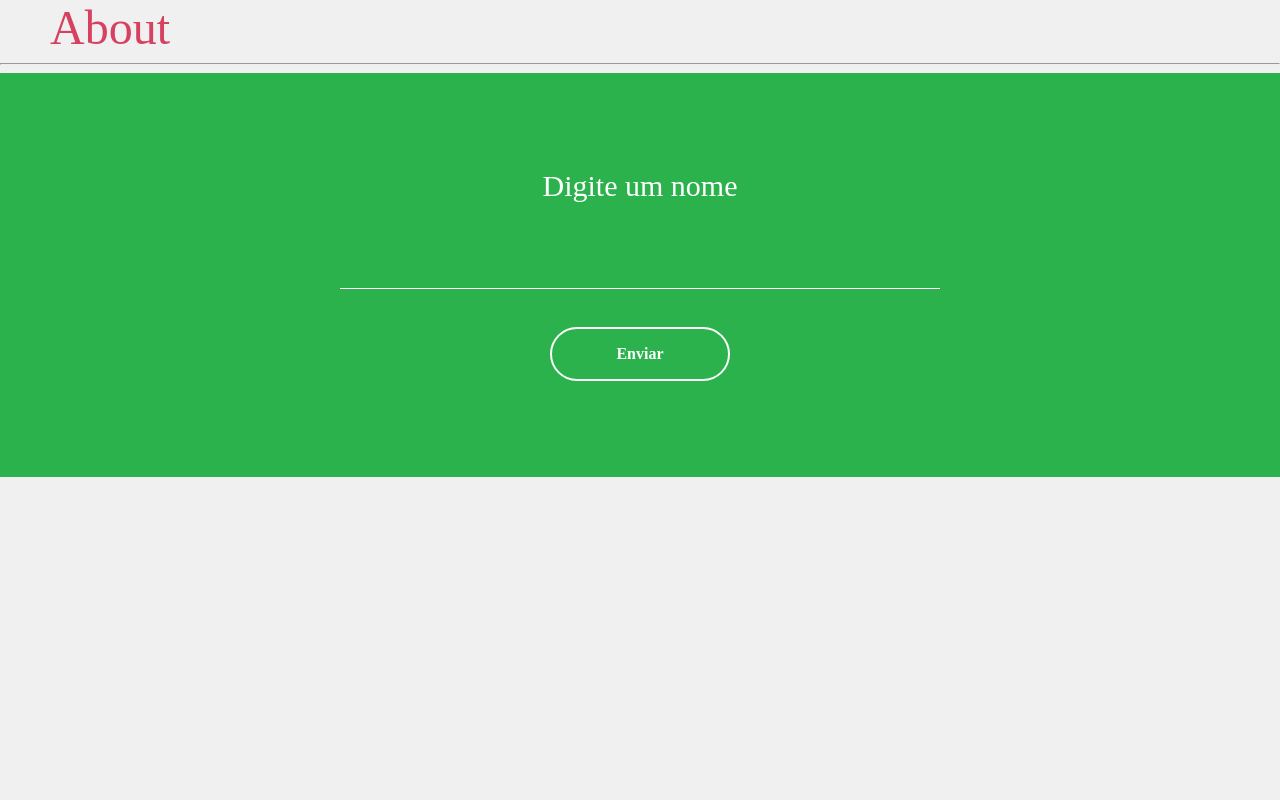
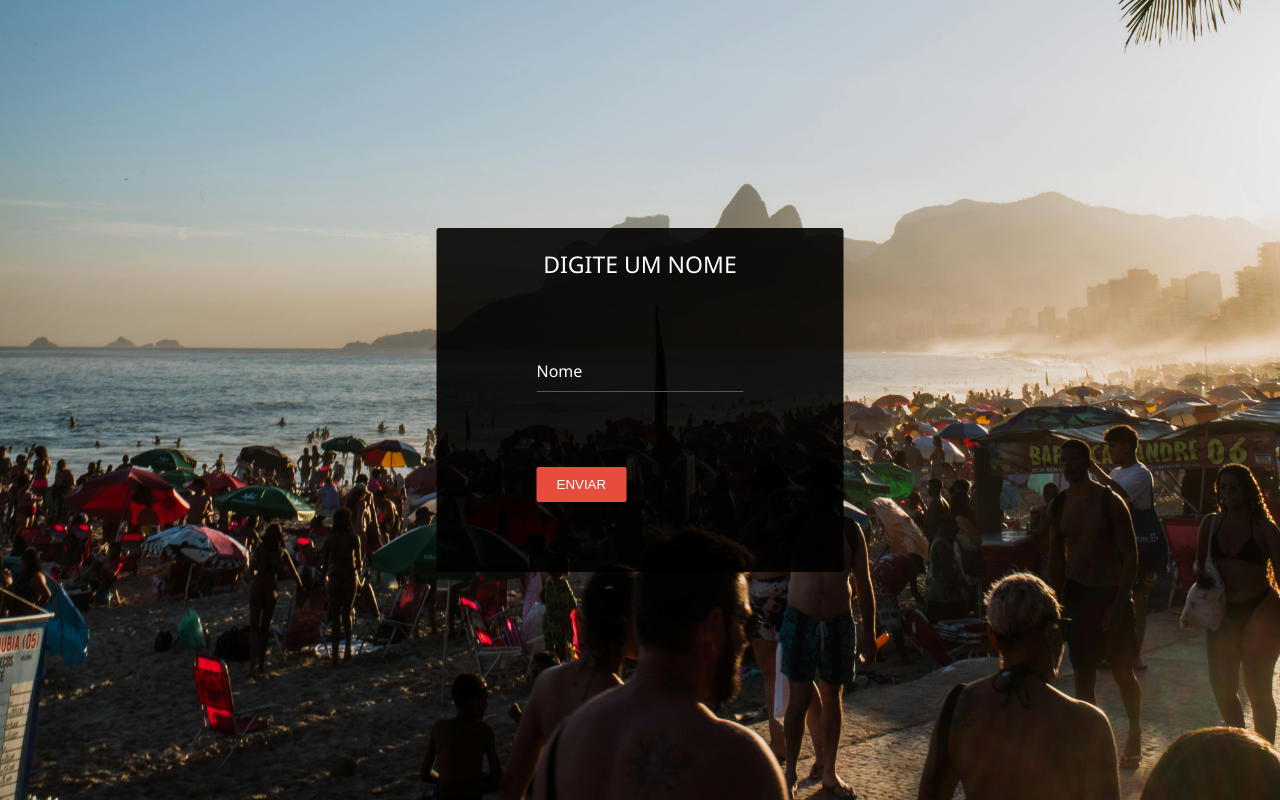
Before and after one commit to pietropieri/IBGE-NAME-PROJECT, a Flask app: page / in a window 1280 px wide. Run offline with Flask 3, Linux system fonts and the light colour scheme; parts of the project's set-up code (start-up, migrations or seed data) failed here and were passed over.

Commit message:
Fix front

```diff
--- /dev/null
+++ b/nameMap/static/style/formtest.css
@@ -0,0 +1,80 @@
+@import url('https://fonts.googleapis.com/css?family=Noto+Sans:400,400i,700,700i&subset=greek-ext');
+
+body{
+    background-image: url("../images/pessoas-brasil.jpg");    background-position: center center;
+    background-repeat: no-repeat;
+    background-size: cover;
+    font-family: 'Noto Sans', sans-serif;
+}
+.text-center{
+	color:#fff;
+	text-transform:uppercase;
+    font-size: 23px;
+    margin: -50px 0 80px 0;
+    display: block;
+    text-align: center;
+}
+.box{
+	position:absolute;
+	left:50%;
+	top:50%;
+	transform: translate(-50%,-50%);
+    background-color: rgba(0, 0, 0, 0.89);
+	border-radius:3px;
+	padding:70px 100px;
+}
+.input-container{
+	position:relative;
+	margin-bottom:25px;
+}
+.input-container label{
+	position:absolute;
+	top:0px;
+	left:0px;
+	font-size:16px;
+	color:#fff;
+    pointer-event:none;
+	transition: all 0.5s ease-in-out;
+}
+.input-container input{
+  border:0;
+  border-bottom:1px solid #555;
+  background:transparent;
+  width:100%;
+  padding:8px 0 5px 0;
+  font-size:16px;
+  color:#fff;
+}
+.input-container input:focus{
+ border:none;
+ outline:none;
+ border-bottom:1px solid #e74c3c;
+}
+.btn{
+	color:#fff;
+	background-color:#e74c3c;
+	outline: none;
+    border: 0;
+    color: #fff;
+	padding:10px 20px;
+	text-transform:uppercase;
+	margin-top:50px;
+	border-radius:2px;
+	cursor:pointer;
+	position:relative;
+}
+/*.btn:after{
+	content:"";
+	position:absolute;
+	background:rgba(0,0,0,0.50);
+	top:0;
+	right:0;
+	width:100%;
+	height:100%;
+}*/
+.input-container input:focus ~ label,
+.input-container input:valid ~ label{
+	top:-12px;
+	font-size:12px;
+
+}
--- a/nameMap/templates/base.html
+++ b/nameMap/templates/base.html
@@ -1,136 +1,14 @@
-
 <!DOCTYPE html>
 <html lang="en">
 <head>
     <meta charset="UTF-8">
-    <title>{% block title %} {% endblock %} - Mapeamento de nomes</title>
-    <style>
-        body {
-        background: #F0F0F0;
-        margin: 0;
-        color: white;
-        }
-
-        .subscribe-box {
-        background: #2bb24c;
-        font-family: "Gothic A1", serif;
-        padding: 6em 0;
-        text-align: center;
-        }
-        .subscribe-box h2 {
-        margin: 0 0 0.85em 0;
-        font-weight: 100;
-        font-size: 30px;
-        font-family: "Marcellus", serif;
-        }
-        .subscribe-box .subscribe {
-        width: 100%;
-        max-width: 600px;
-        margin: auto;
-        }
-        .subscribe-box .subscribe input {
-        width: 100%;
-        background: transparent;
-        border: 0;
-        border-bottom: 1px solid;
-        padding: 1em 0 0.8em;
-        text-align: center;
-        font-size: 18px;
-        font-family: inherit;
-        font-weight: 300;
-        line-height: 1.5;
-        color: inherit;
-        outline: none;
-        }
-        .subscribe-box .subscribe input::-moz-placeholder {
-        color: rgba(255, 255, 255, 0.5);
-        }
-        .subscribe-box .subscribe input:-ms-input-placeholder {
-        color: rgba(255, 255, 255, 0.5);
-        }
-        .subscribe-box .subscribe input::placeholder {
-        color: rgba(255, 255, 255, 0.5);
-        }
-        .subscribe-box .subscribe button {
-        all: unset;
-        margin-top: 2.4em;
-        background: transparent;
-        border: 2px solid white;
-        padding: 1em 4em;
-        border-radius: 50px;
-        cursor: pointer;
-        display: inline-block;
-        font-weight: 700;
-        position: relative;
-        transition: all 300ms ease;
-        }
-        .subscribe-box .subscribe button span {
-        display: inline-block;
-        transition: all 300ms ease;
-        }
-        .subscribe-box .subscribe button:before, .subscribe-box .subscribe button:after {
-        content: "";
-        display: block;
-        position: absolute;
-        transition: all 300ms ease;
-        opacity: 0;
-        }
-        .subscribe-box .subscribe button:before {
-        height: 7px;
-        width: 7px;
-        background: transparent;
-        border-right: 2px solid;
-        border-top: 2px solid;
-        right: 30px;
-        top: 21px;
-        transform: rotate(45deg);
-        }
-        .subscribe-box .subscribe button:after {
-        background: white;
-        height: 2px;
-        width: 50px;
-        left: 0;
-        top: 1.49em;
-        }
-        .subscribe-box .subscribe button:hover span {
-        transform: translateX(-10px);
-        }
-        .subscribe-box .subscribe button:hover:before {
-        opacity: 1;
-        }
-        .subscribe-box .subscribe button:hover:after {
-        width: 14px;
-        opacity: 1;
-        transform: translateX(160px);
-        }
-        .message {
-            padding: 10px;
-            margin: 5px;
-            background-color: #f3f3f3
-        }
-        nav a {
-            color: #d64161;
-            font-size: 3em;
-            margin-left: 50px;
-            text-decoration: none;
-        }
-
-        .alert {
-            padding: 20px;
-            margin: 5px;
-            color: #970020;
-            background-color: #ffd5de;
-        }
-
-    </style>
+    <meta name="viewport" content="width=device-width, initial-scale=1.0">
+    <title>{% block title %}{% endblock %} - Mapeamento de nomes</title>
+    <link rel="stylesheet" href="{{ url_for('static', filename='style/formtest.css') }}">
 </head>
 <body>
-    <nav>
-        <a href="#">About</a>
-    </nav>
-    <hr>
-    <div class="content">
-        {% block content %} {% endblock %}
+    <div class="box">
+        {% block content %}{% endblock %}
     </div>
 </body>
 </html>
--- a/nameMap/templates/create.html
+++ b/nameMap/templates/create.html
@@ -1,15 +1,16 @@
 {% extends 'base.html' %}
 
 {% block content %}
-<div class="subscribe-box">
-    <h2>Digite um nome</h2>
-    <form method="post" class="subscribe">
-      <input type="text" name="nome" placeholder="" autocomplete="off" required="required"
-      value="{{ request.form['nome'] }}"></input>
+<div>
+    <form method="post">
+      <span class="text-center">Digite um nome</span>
+      <div class="input-container">
+        <input type="text" name="nome" placeholder="" autocomplete="off" required="required"
+        value="{{ request.form['nome'] }}"></input>
+        <label>Nome</label>
+      </div>
 
-      <br>
-
-      <button type="submit"> <span>Enviar</span></button>
+      <button type="submit" class="btn"> <span>Enviar</span></button>
     </form>
   </div>
 {% endblock %}
```
Also changed, not shown: nameMap/requestsIbge/ibgerequests.py (+23 -10 lines), nameMap/static/images/pessoas-brasil.jpg (added), 1 other file.
